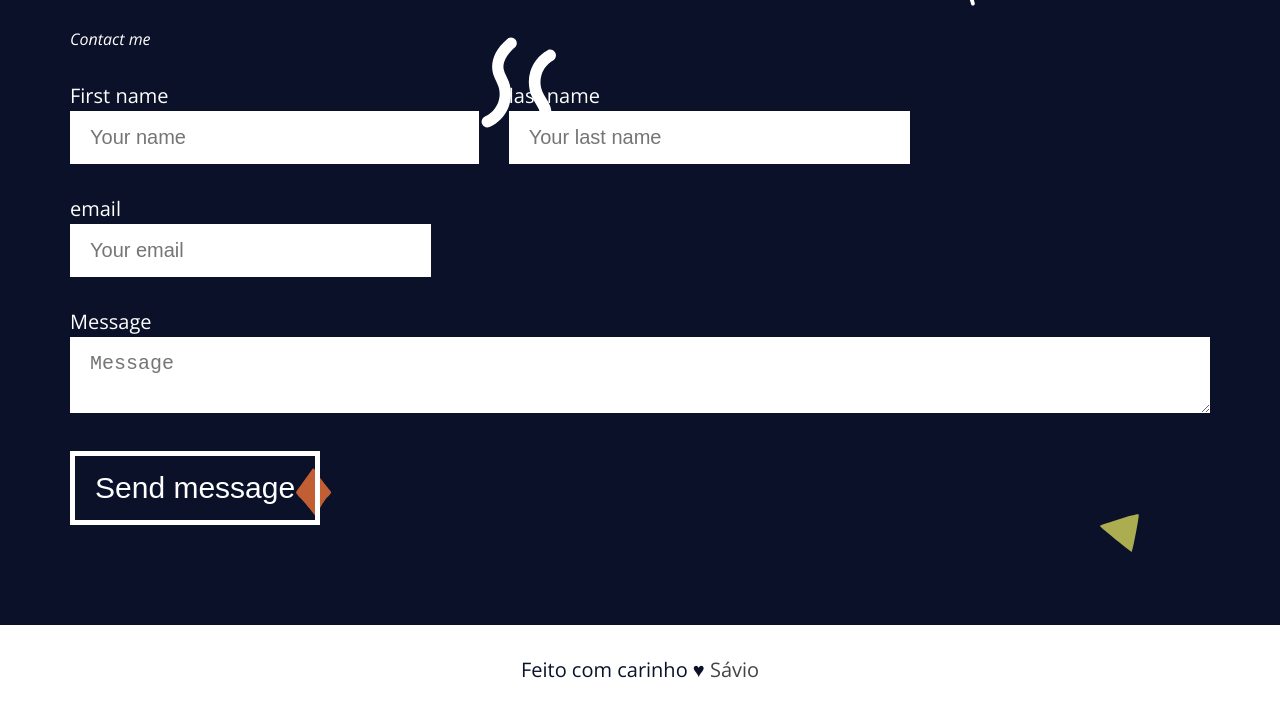
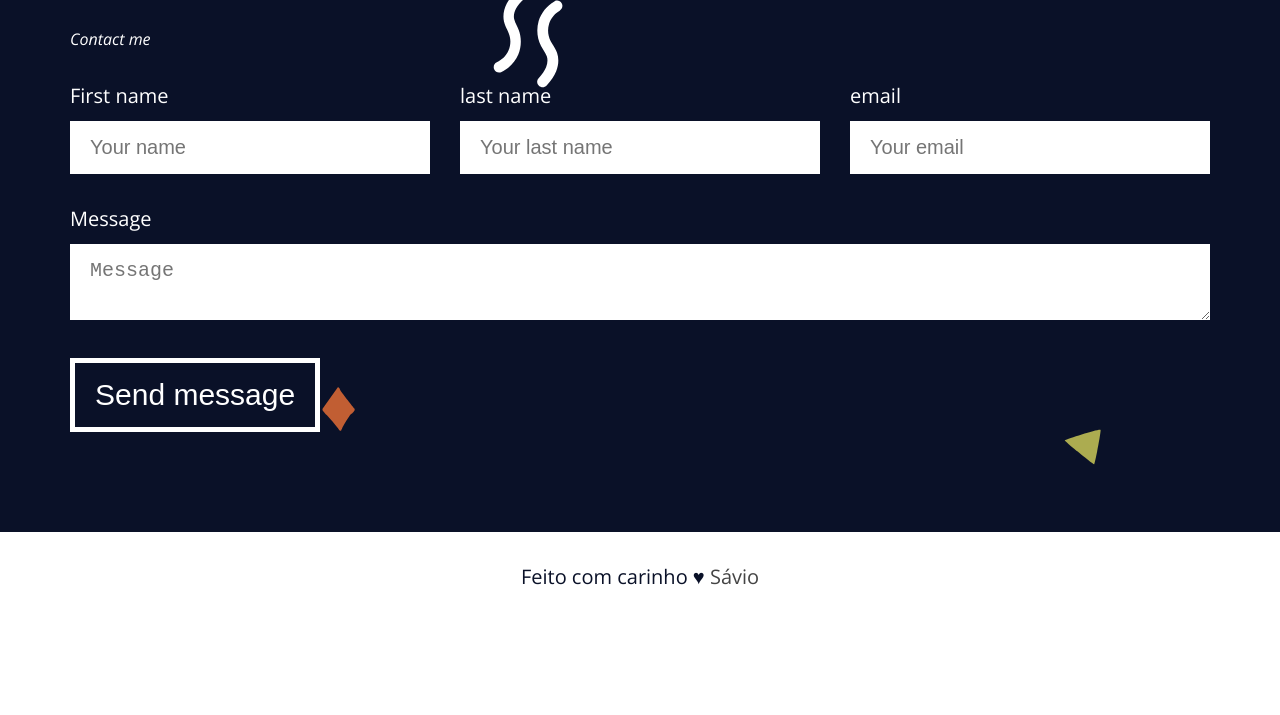
Before and after one commit to SavioSrg/projeto-landing-page, a plain HTML site: page index.html in a window 1280 px wide. Shown: the part 6154-6869 px from the top of the page. After the commit the page ends 6776 px from the top, so only its background shows below. Drawn offline with nearby package versions, Linux system fonts and the light colour scheme.

Commit message:
atualizações

```diff
--- a/assets/css/style.css
+++ b/assets/css/style.css
@@ -98,11 +98,11 @@
     margin-bottom: 3rem;
 }
 
-.fomr-group {
+.form-group {
     flex: 1 1 320px;
 }
 
-.fomr-group label {
+.form-group label {
     display: block;
     margin-bottom: 1rem;
 }
```
Also changed, not shown: index.html (+1 -0 lines).
